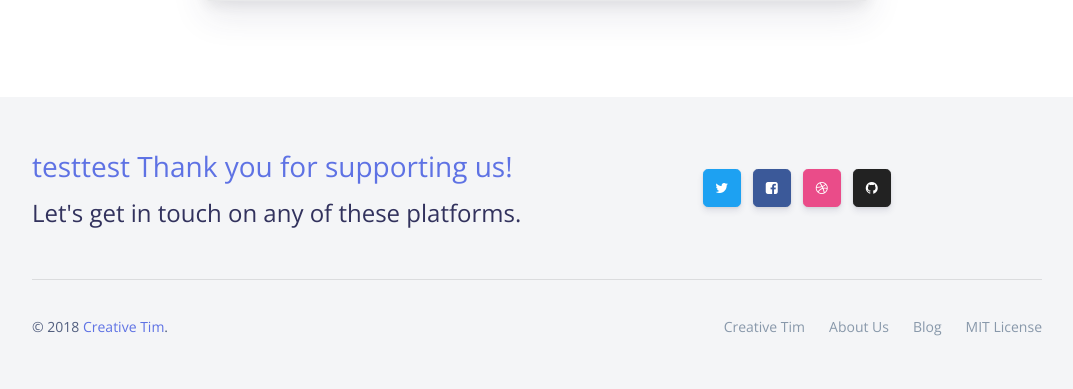
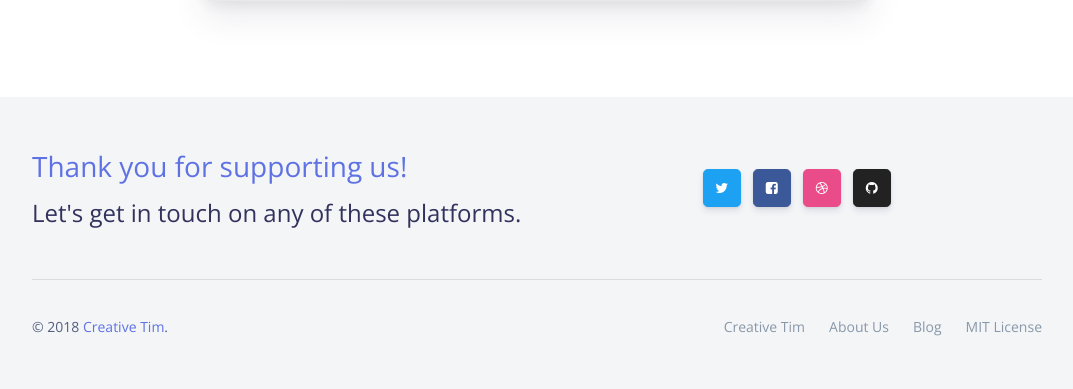
Before and after one commit to natural-twenty-solutions/travelexperts, a PHP site: the page made by TE pages/contact.php in a window 1280 px wide. Shown: the part 859-1248 px from the top of the page, without its empty margins (103-1176 px from the left). Run offline with PHP 8.4, Linux system fonts and the light colour scheme.

Commit message:
Update contact.php

```diff
--- a/TE pages/contact.php
+++ b/TE pages/contact.php
@@ -61,7 +61,7 @@
     <div class="container">
       <div class="row row-grid align-items-center mb-5">
         <div class="col-lg-6">
-          <h3 class="text-primary font-weight-light mb-2">testtest Thank you for supporting us!</h3>
+          <h3 class="text-primary font-weight-light mb-2">Thank you for supporting us!</h3>
           <h4 class="mb-0 font-weight-light">Let's get in touch on any of these platforms.</h4>
         </div>
         <div class="col-lg-6 text-lg-center btn-wrapper">
```
